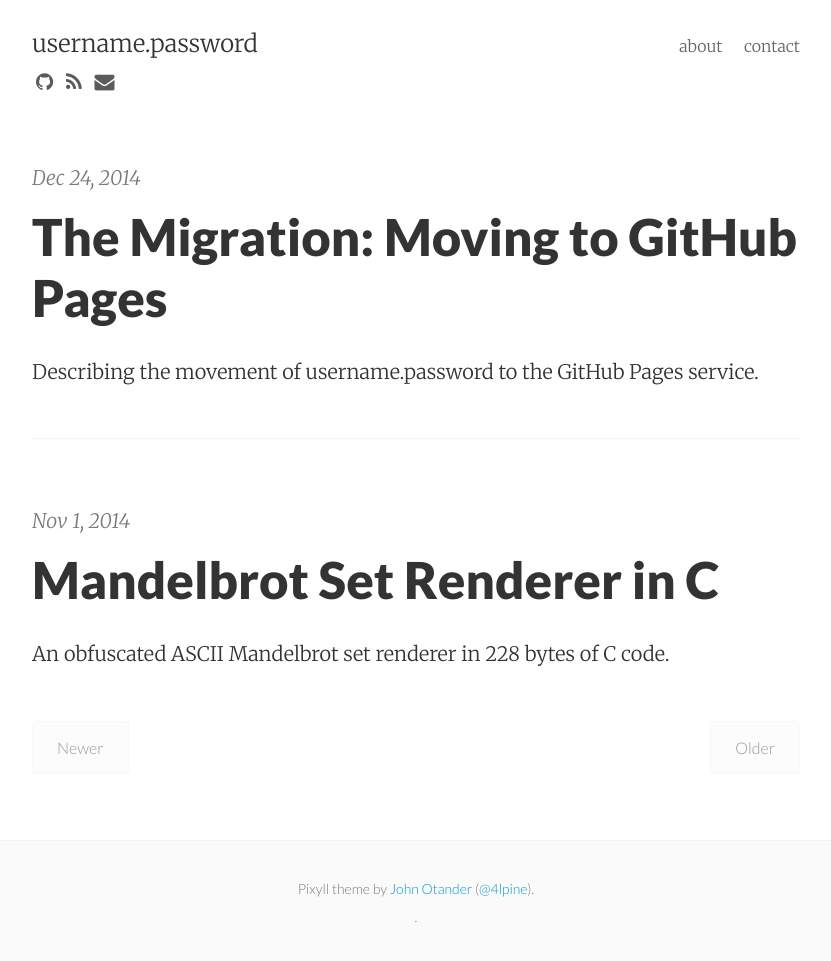
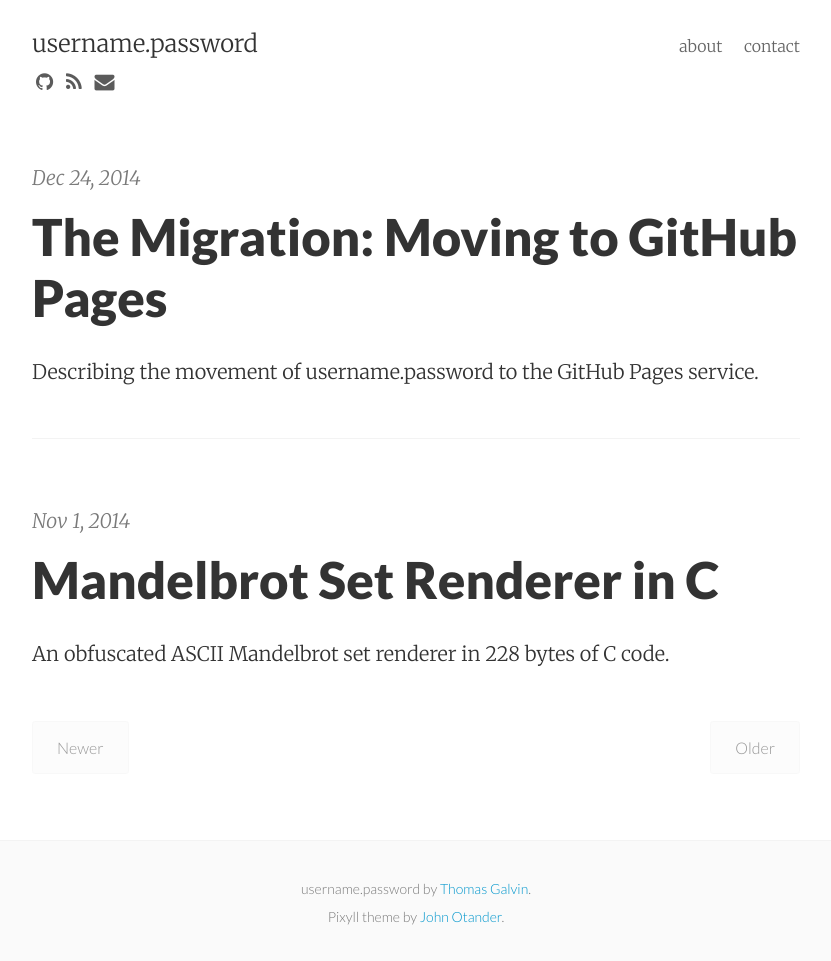
Before and after one commit to tom-galvin/tom-galvin.github.io, a Jekyll site: the page built from index.html, in a window 1280 px wide. Shown: the whole page, without its empty margins (224-1055 px from the left). Built offline with Jekyll 4.4.1, drawn with Linux system fonts in a browser that asks for light colours; nearby versions of some CDN libraries; the list of posts is cut into pages by our own code.

Commit message:
Changed footer

```diff
--- a/_includes/footer.html
+++ b/_includes/footer.html
@@ -2,7 +2,8 @@
   <div class="p2 wrap">
     <div class="measure mt1 center">
       <small>
-        Pixyll theme by <a href="http://johnotander.com">John Otander</a> (<a href="https://twitter.com/4lpine">@4lpine</a>).<br>.
+				username.password by <a href="//usn.pw">Thomas Galvin</a>.<br/>
+        Pixyll theme by <a href="//johnotander.com">John Otander</a>.
       </small>
     </div>
   </div>
```
